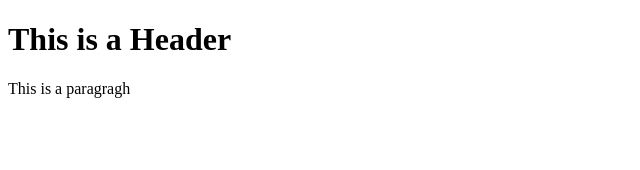
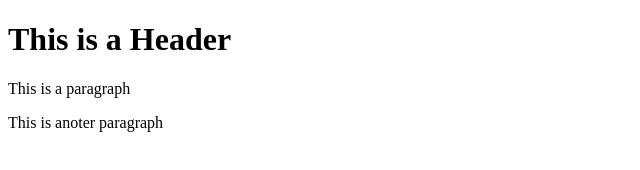
Before and after one commit to Randycullins08/git-test, a plain HTML site: page index.html in a window 1280 px wide. Shown: the whole page, without its empty margins (0-640 px from the left). Drawn offline with Linux system fonts and the light colour scheme.

Commit message:
Third commit

```diff
--- a/index.html
+++ b/index.html
@@ -2,6 +2,7 @@
 <html>
   <body>
     <h1>This is a Header</h1>
-    <p>This is a paragragh</p>
+    <p>This is a paragraph</p>
+    <p>This is anoter paragraph</p>
   </body>
 </html>
```
